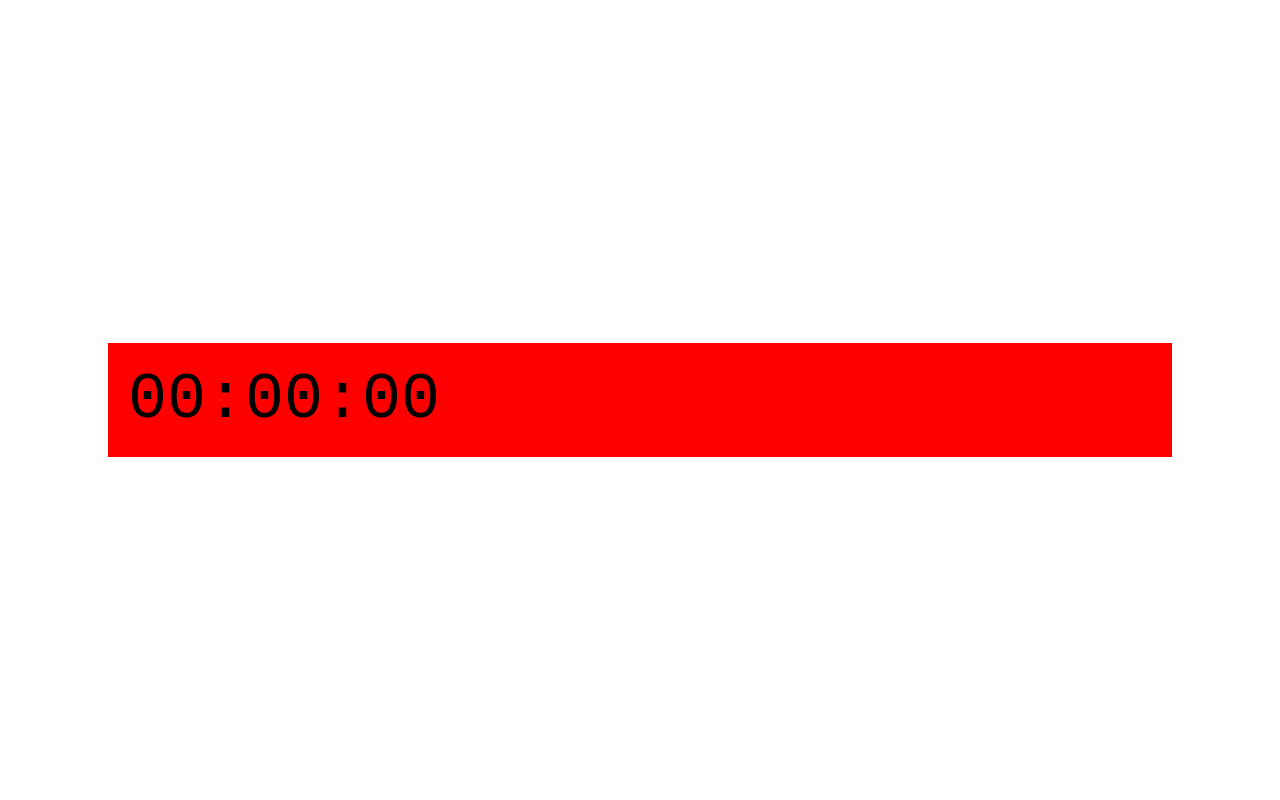
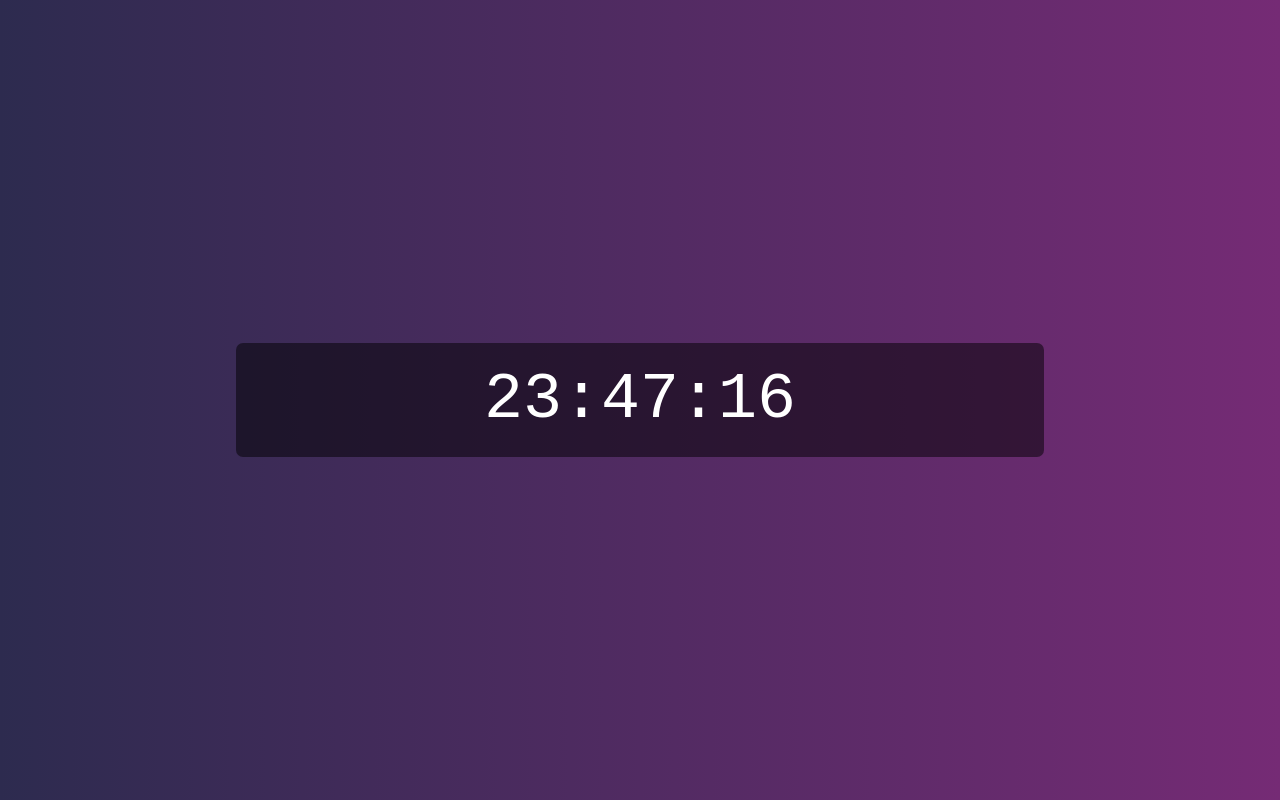
Before and after one commit to joserafael0160/Clock, a plain HTML site: page index.html in a window 1280 px wide. Drawn offline with Linux system fonts and the light colour scheme.

Commit message:
Adding functionalities

```diff
--- a/index.js
+++ b/index.js
@@ -1 +1,13 @@
-const time = document.querySelector(".time")
+"use strict";
+const time = document.querySelector(".time");
+
+const convert = n => n.toString().padStart(2,"0");
+
+function getCurrentTime() {
+  const date = new Date;
+  const currentTime = convert(date.getHours()) + ":" + convert(date.getMinutes()) + ":" + convert(date.getSeconds());
+  time.innerHTML = currentTime;
+  time.dateTime = currentTime;
+}
+
+setInterval(getCurrentTime,1000);
--- a/style.css
+++ b/style.css
@@ -9,11 +9,15 @@
   display: flex;
   justify-content: center;
   align-items: center;
+  background: rgb(45,43,79);
+  background: linear-gradient(90deg, rgba(45,43,79,1) 0%, rgba(117,43,117,1) 100%);
 }
-
 .time {
-  background-color: red;
-  width: 80%;
+  background-color: rgba(0,0,0,0.5);
+  border-radius: 7px;
+  color: white;
+  width: 60%;
   padding: 20px;
   font-size: 5em;
+  text-align: center;
 }
```
